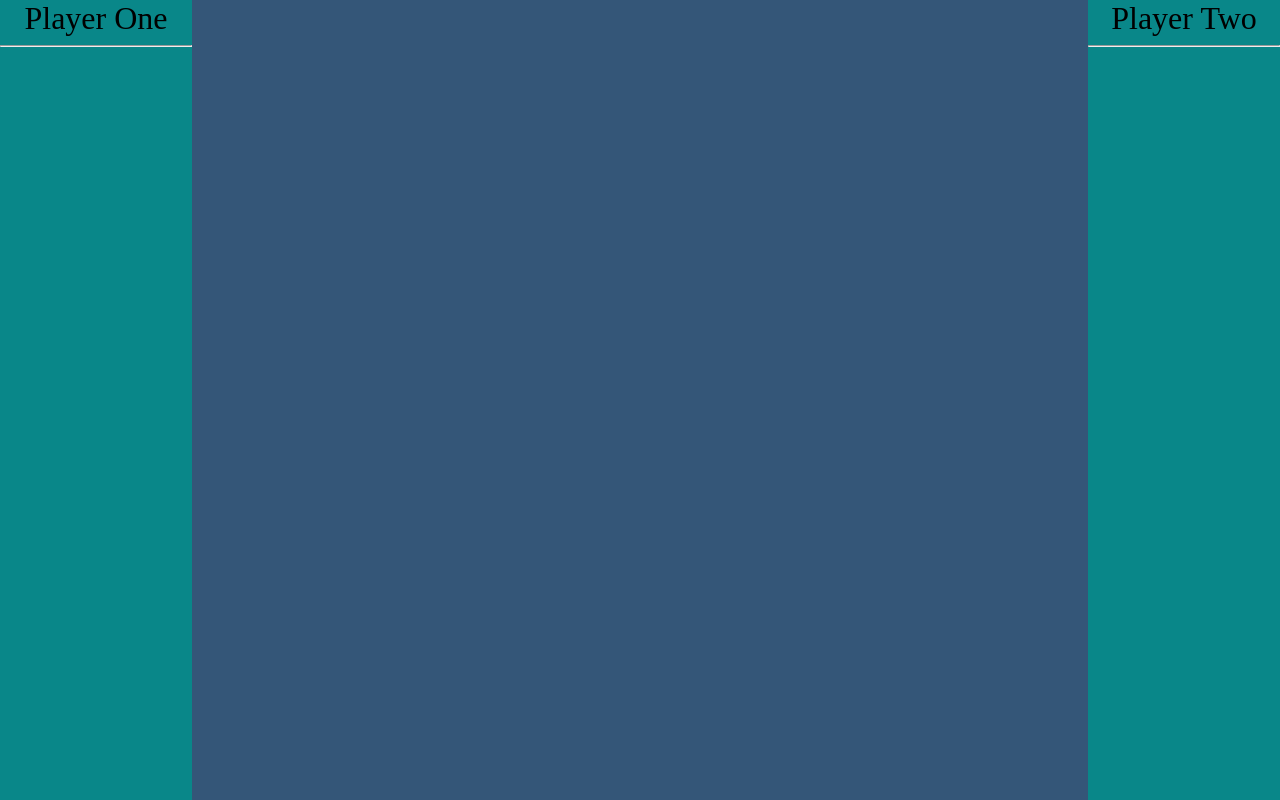
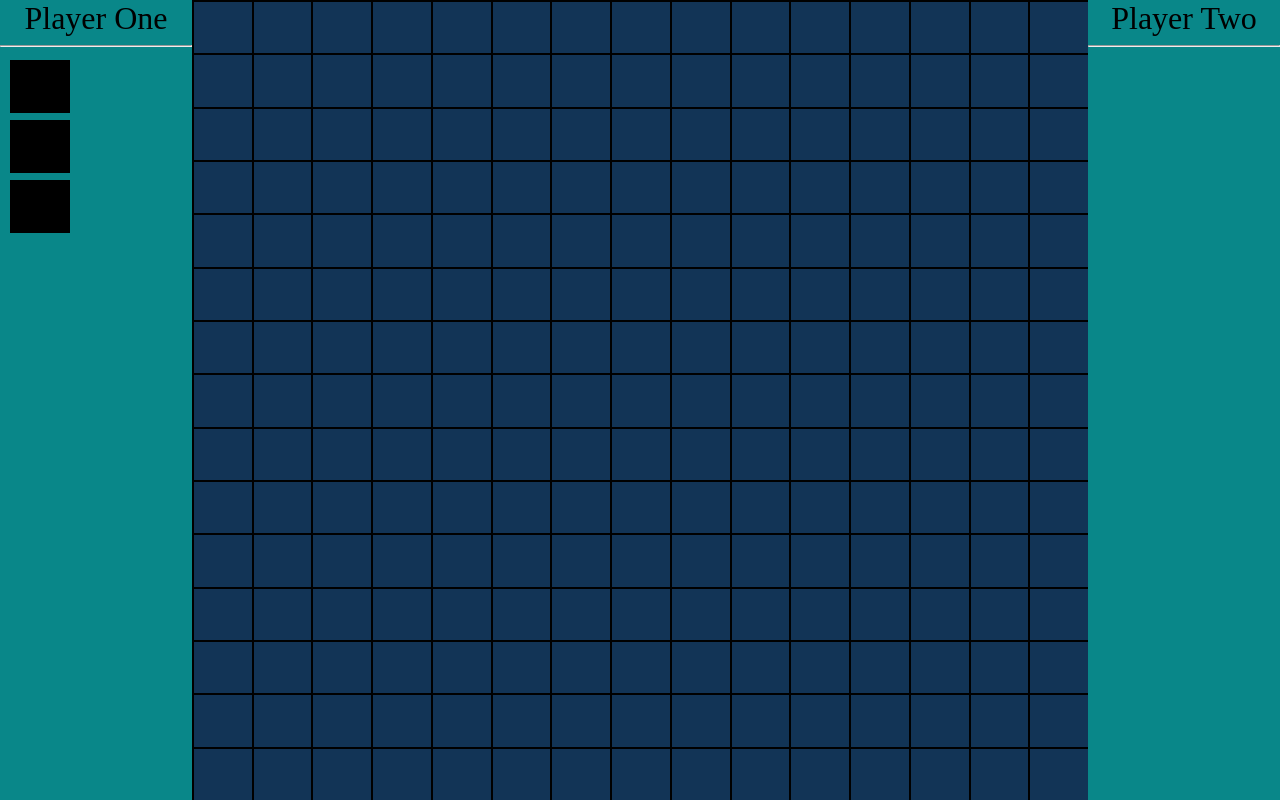
Before and after one commit to GeoffreyLong/GridWorm, a plain HTML site: page index.html in a window 1280 px wide. Drawn offline with nearby package versions, Linux system fonts and the light colour scheme.

Commit message:
Incorporate grid system from newDragDrop repository

```diff
--- a/css/index.css
+++ b/css/index.css
@@ -28,3 +28,17 @@ html, body{
 .playerLabel{
   font-size:2em;
 }
+.drop{
+  position:absolute;
+  background:#123456;
+  border:2px solid #000000;
+}
+.drag{
+  position:absolute;
+  background:#000000;
+  z-index:2;
+}
+.drop.status-over{
+  border:2px solid #FFFFFF;
+  z-index:1;
+}
--- a/index.html
+++ b/index.html
@@ -3,6 +3,9 @@
     <script src='./js/jquery-1.11.1.js'></script>
     <script src='./js/index.js'></script>
     <link rel="stylesheet" href="./css/index.css">
+    <script src="https://ajax.googleapis.com/ajax/libs/jquery/1.11.0/jquery.min.js"></script>
+    <link rel="stylesheet" href="https://ajax.googleapis.com/ajax/libs/jqueryui/1.10.4/themes/smoothness/jquery-ui.css" />
+    <script src="https://ajax.googleapis.com/ajax/libs/jqueryui/1.10.4/jquery-ui.min.js"></script>
   </head>
   <body>
 
--- a/js/index.js
+++ b/js/index.js
@@ -1,4 +1,113 @@
 $(document).ready(function(){
+  // Takes in an element, the number of rows, and the number of columns
+  var grid = new function(){
+    // TODO should probably clean up the instantiation
+    // to a better function design
 
+    this.init = function(elm, height, width){
+      this.setCellHeight(elm, height);
+      this.setCellWidth(elm, width);
+      this.createCells(elm, height, width);
+      this.startDrop();
+    };
 
-})
+    this.setCellHeight = function(elm, height){
+      this.cellHeight = elm.height() / height;
+    };
+
+    this.setCellWidth = function(elm, width){
+      this.cellWidth = elm.width() / width;
+    };
+
+    this.getCellWidth = function(){
+      return this.cellWidth;
+    };
+
+    this.getCellHeight = function(){
+      return this.cellHeight;
+    };
+
+    this.createCells = function(elm, height, width){
+      for (var i=0; i < parseInt(height); i++){
+        for (var j=0; j < parseInt(width); j++){
+          var drop = $('<div class="drop"></div>');
+          drop.css({
+            'height':this.cellHeight+'px',
+            'width':this.cellWidth+'px',
+            'top':(i)*this.cellHeight+'px',
+            'left':(j)*this.cellWidth+'px',
+          });
+          drop.attr('data-isOccupied', '-1');
+          drop.attr('data-row', i);
+          drop.attr('data-column', j);
+          elm.append(drop);
+        }
+      }
+    };
+
+    this.startDrop = function(){
+      $('.drop').droppable({
+        over: function(event, ui){
+          $(this).addClass('status-over');
+        },
+        out: function(event, ui){
+          var unoccupied = $(this).attr('data-isOccupied') == '-1';
+          var occupiedByDragged = $(this).attr('data-isOccupied') == ui.draggable.attr('data-id');
+          if (occupiedByDragged || unoccupied){
+            $(this).removeClass('status-over');
+            if (occupiedByDragged)
+              $(this).addClass('in-transit');
+          }
+        },
+        drop: function(event, ui){
+          if ($(this).attr('data-isOccupied') == '-1'){
+            var dragId = ui.draggable.attr('data-id');
+            if (!dragId){
+              dragId = new Date().getTime();
+            }
+            ui.draggable.attr('data-id', dragId);
+            $(this).attr('data-isOccupied', dragId);
+            $(this).droppable('option', 'accept', ui.draggable);
+          }
+        },
+      });
+    };
+  }();
+
+  grid.init($('#gameBoard'), 15, 15);
+
+  createDraggables();
+
+  $('.drag').draggable({
+    revert: function(wasDropped){
+      var previousDrop = $('.in-transit');
+      if (wasDropped){
+        previousDrop.attr('data-isOccupied', -1);
+        previousDrop.droppable('option', 'accept', '.drag');
+        previousDrop.removeClass('in-transit');
+        return false;
+      }
+      else{
+        previousDrop.removeClass('in-transit');
+        previousDrop.addClass('status-over');
+        return true;
+      }
+    },
+  });
+
+  // This function is just for demonstration purposes
+  function createDraggables(){
+    for (var i = 0; i < 3; i++){
+      var drag = $('<div class="drag"></div>');
+
+      drag.css({
+        'top': 60*i+60+'px',
+        'left': '10px',
+        'height': grid.getCellHeight()+'px',
+        'width': grid.getCellWidth()+'px',
+      });
+      $('body').append(drag);
+    }
+  }
+
+});
```
